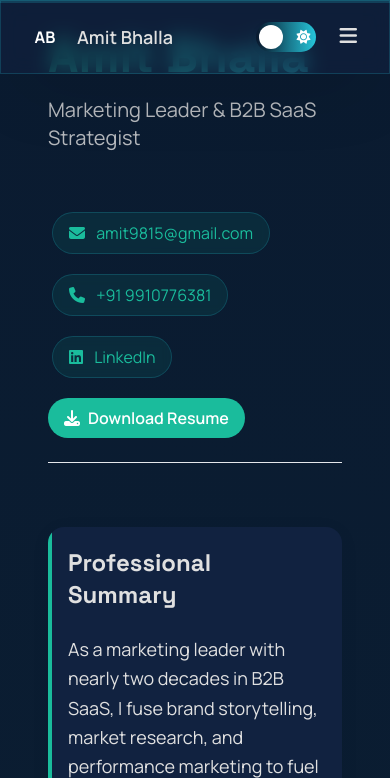
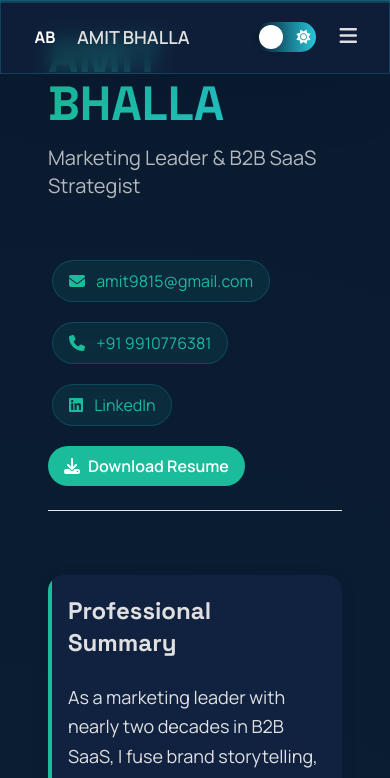
Before and after one commit to amitbhalla/amitbhalla.github.io, a plain HTML site: page index.html in a window 390 px wide. Shown: the top 778 px of the page. Drawn offline with nearby package versions, Linux system fonts and the light colour scheme.

Commit message:
Update latest changes

```diff
--- a/index.html
+++ b/index.html
@@ -652,7 +652,7 @@
             <div class="w-10 h-10 rounded-full bg-gradient-to-tr from-teal-400 to-blue-500 flex items-center justify-center text-white font-bold">
                 AB
             </div>
-            <span class="font-semibold text-lg">Amit Bhalla</span>
+            <span class="font-semibold text-lg" style="text-transform: uppercase;">Amit Bhalla</span>
         </div>
         <div class="flex items-center space-x-4">
             <div class="theme-toggle" id="themeToggle">
@@ -676,7 +676,7 @@
             <div class="w-24 h-24 rounded-full bg-gradient-to-tr from-teal-400 to-blue-500 flex items-center justify-center text-white text-3xl font-bold">
                 AB
             </div>
-            <h2 class="text-2xl font-bold">Amit Bhalla</h2>
+            <h2 class="text-2xl font-bold" style="text-transform: uppercase;">Amit Bhalla</h2>
             <p class="text-center opacity-80">Marketing Leader & Strategist</p>
 
             <div class="w-full mt-8">
@@ -748,7 +748,7 @@
         <header class="pt-8 md:pt-12 px-6 md:px-20 pb-4 md:pb-12">
             <div class="flex flex-col md:flex-row items-start md:items-center justify-between mb-8">
                 <div>
-                    <h1 class="text-5xl md:text-7xl font-bold mb-4 text-gradient">Amit Bhalla</h1>
+                    <h1 class="text-5xl md:text-7xl font-bold mb-4 text-gradient" style="text-transform: uppercase;">Amit Bhalla</h1>
                     <p class="text-xl md:text-2xl opacity-80">Marketing Leader & B2B SaaS Strategist</p>
                 </div>
 
```
